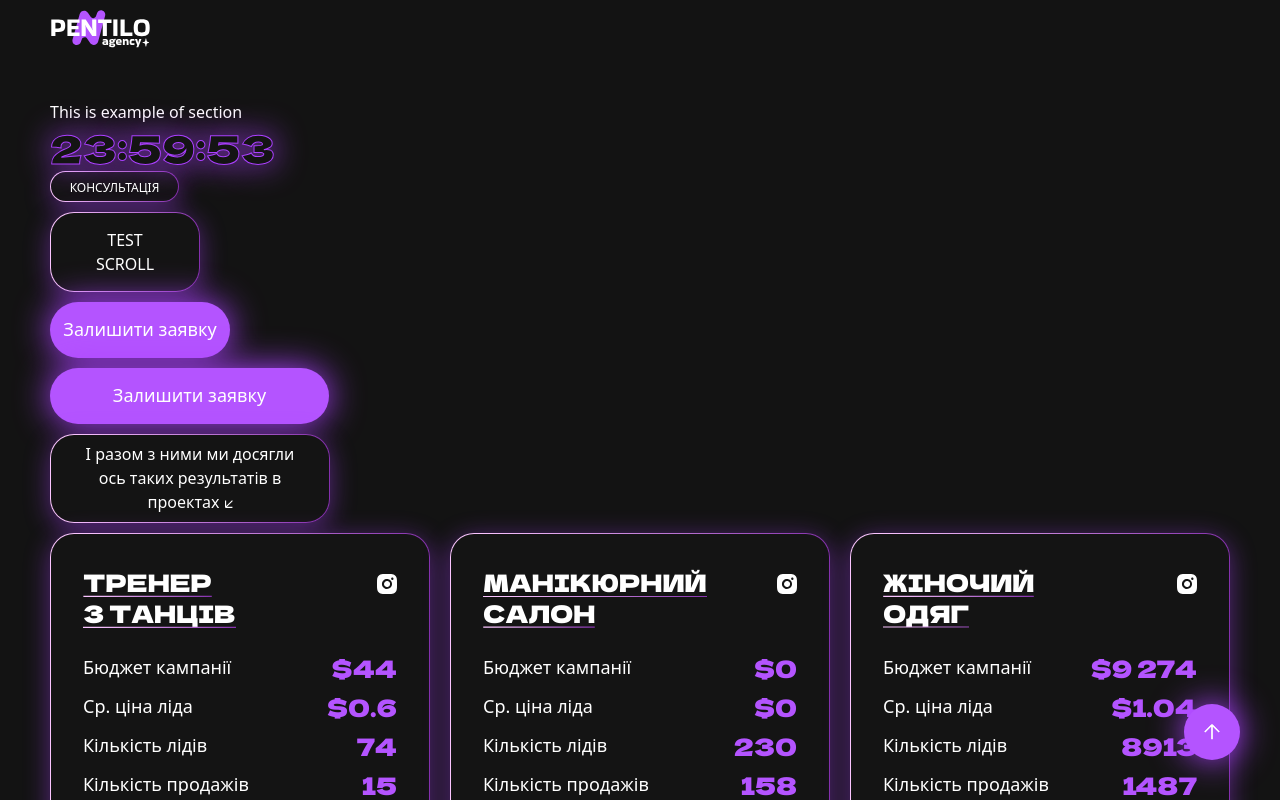
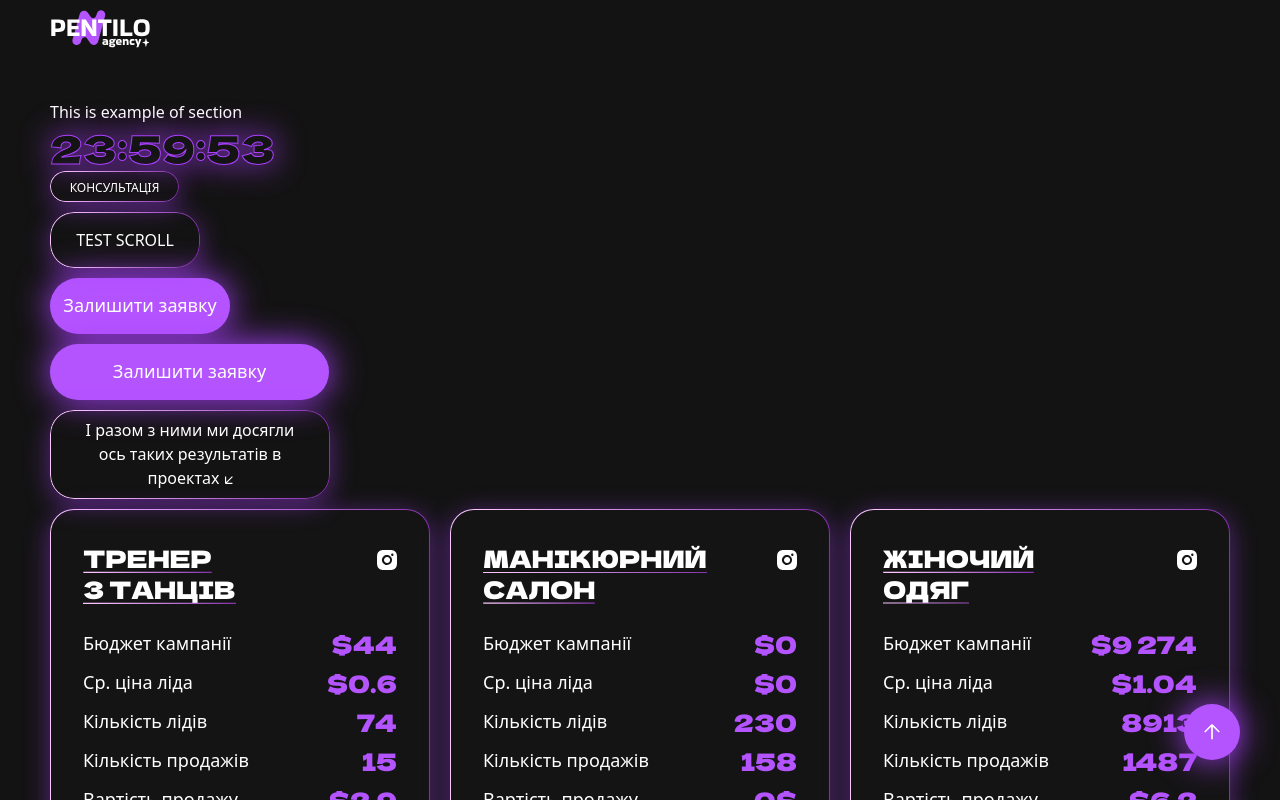
Before and after one commit to SoftRyzen-internship/pentilo-agency, a Next.js app: page / in a window 1280 px wide. Shown: the top 800 px of the page. Built offline with nearby package versions, Linux system fonts and the light colour scheme.

Commit message:
fix nlack buttons hover

```diff
--- a/prettier.config.js
+++ b/prettier.config.js
@@ -1,4 +1,4 @@
 // prettier.config.js
 module.exports = {
-  plugins: [require('prettier-plugin-tailwindcss')],
+  plugins: ['prettier-plugin-tailwindcss'],
 };
--- a/src/components/CaseCard/CaseCard.tsx
+++ b/src/components/CaseCard/CaseCard.tsx
@@ -13,26 +13,26 @@ import { CaseCardProps } from './types';
 export const CaseCard: React.FC<CaseCardProps> = ({ title, link, list }) => {
   return (
     <div
-      className={`w-full max-w-[328px] h-[311px] rounded-card shadow-input
-    pt-[29px] pb-[32px] px-[32px]  xl:max-w-[380px] xl:h-[384px] xl:pt-[32px] xl:pb-[39px] ${css.border}`}
+      className={`h-[311px] w-full max-w-[328px] rounded-card px-[32px]
+    pb-[32px] pt-[29px] shadow-input  xl:h-[384px] xl:max-w-[380px] xl:pb-[39px] xl:pt-[32px] ${css.border}`}
     >
       <Link
         href={link}
-        className="flex justify-between mb-6 xl:mb-[26px]"
+        className="mb-6 flex justify-between xl:mb-[26px]"
         rel="noopener noreferrer nofollow"
         target="_blank"
       >
-        <h3 className="uppercase font-dela_gothic text-s_xs text-left max-w-[150px] xl:text-xxl_xs xl:max-w-[200px]">
+        <h3 className="max-w-[150px] text-left font-dela_gothic text-s_xs uppercase xl:max-w-[200px] xl:text-xxl_xs">
           {title.map((row, idx) => (
-            <span key={idx} className={`inline-block relative ${css.cardline}`}>
+            <span key={idx} className={`relative inline-block ${css.cardline}`}>
               {row}
             </span>
           ))}
-          <Up className=" w-[10px] h-[10px] inline-block ml-[5px] xl:w-[15px] xl:h-[15px] xl:ml-[7px]" />
+          <Up className=" ml-[5px] inline-block h-[10px] w-[10px] xl:ml-[7px] xl:h-[15px] xl:w-[15px]" />
         </h3>
         <Instagram
-          className=" w-5 h-5 mt-2 hover:text-lightGray focus:text-lightGray
-        active:text-grey btn-transition "
+          className=" btn-transition mt-2 h-5 w-5 hover:text-lightGray
+        focus:text-lightGray active:text-grey "
         />
       </Link>
       <CasePriceList list={list} />
--- a/src/components/CasePriceList/CasePriceList.tsx
+++ b/src/components/CasePriceList/CasePriceList.tsx
@@ -7,10 +7,10 @@ export const CasePriceList: React.FC<Pick<CaseCardProps, 'list'>> = ({
 }) => (
   <ul className="grid gap-2 xl:gap-[12px]">
     {list.map(({ text, number }, idx) => (
-      <li key={idx} className="flex justify-between items-center">
+      <li key={idx} className="flex items-center justify-between">
         <span className="text-s_middle xl:text-l_middle">{text}</span>
         <span
-          className="uppercase font-dela_gothic text-s_xs leading-none
+          className="font-dela_gothic text-s_xs uppercase leading-none
           text-purple-light xl:text-xxl_xs xl:leading-none"
         >
           {number}
--- a/src/components/ui/Button/Button.module.css
+++ b/src/components/ui/Button/Button.module.css
@@ -1,6 +1,17 @@
 .border {
-  background:
-    linear-gradient(#141414, #141414) padding-box,
-    linear-gradient(271.75deg, #8430ac 2.23%, #fac4ff 92.14%) border-box;
-  border: 1px solid transparent;
+  position: relative;
 }
+
+.border::before {
+  content: '';
+  position: absolute;
+  inset: 0;
+  border-radius: 24px;
+  padding: 1px;
+  background: linear-gradient(271.75deg, #8430ac 2.23%, #fac4ff 92.14%);
+  -webkit-mask:
+    linear-gradient(#fff 0 0) content-box,
+    linear-gradient(#fff 0 0);
+  -webkit-mask-composite: xor;
+  mask-composite: exclude;
+}
--- a/src/components/ui/Button/Button.tsx
+++ b/src/components/ui/Button/Button.tsx
@@ -23,7 +23,7 @@ export const Button: React.FC<ButtonProps> = ({
       accent === true,
     ' hover:bg-purple-hover focus:bg-purple-hover active:bg-purple-active btn-transition':
       accent === true,
-    'rounded-buttonSec shadow-input py-[7.5px] px-[26px] max-w-[280px]':
+    'rounded-buttonSec shadow-input py-[8.5px] px-[26px] max-w-[280px]':
       accent === false,
     'hover:bg-purple-hoverSec focus:bg-purple-hoverSec active:bg-purple-activeSec btn-transition':
       accent === false,
@@ -43,12 +43,12 @@ export const Button: React.FC<ButtonProps> = ({
       }}
       href={href}
       type={buttonType}
-      className={`${btnStyles} ${className}`}
+      className={`${btnStyles} ${className} `}
     >
       <span className={`${textStyles} ${fontStyle}`}>
         {content}
         {Icon ? (
-          <Icon width={8} height={8} className="inline-block ml-[5px]" />
+          <Icon width={8} height={8} className="ml-[5px] inline-block" />
         ) : null}
       </span>
     </Tag>
--- a/src/components/ui/ScrollToTopButton/ScrollToTopButton.tsx
+++ b/src/components/ui/ScrollToTopButton/ScrollToTopButton.tsx
@@ -10,8 +10,8 @@ export const ScrollToTopButton = ({ sectionIdStart }) => {
   return (
     <Link
       href="#top"
-      className={`fixed bottom-10 right-10 bg-purple-light text-white rounded-full w-14 h-14 cursor-pointer hover:bg-purple-hover
-         shadow-button transition-opacity btn-transition scroll-to-top-button ${
+      className={`btn-transition scroll-to-top-button fixed bottom-10 right-10 h-14 w-14 cursor-pointer rounded-full bg-purple-light
+         text-white shadow-button transition-opacity hover:bg-purple-hover ${
            isVisible ? 'opacity-100' : 'opacity-0'
          }`}
       onClick={scrollToTop}
--- a/src/views/ExampleSection/ExampleSection.tsx
+++ b/src/views/ExampleSection/ExampleSection.tsx
@@ -12,7 +12,7 @@ import s from '@/views/ExampleSection/ExampleSection.module.css';
 export const ExampleSection = () => (
   <section
     id="expertise"
-    className={`${s.section}  h-[150vh] text-shadow-xxs container relative`}
+    className={`${s.section}  text-shadow-xxs container relative h-[150vh]`}
   >
     <h2 className="mt-[100px]">This is example of section</h2>
 
@@ -24,7 +24,7 @@ export const ExampleSection = () => (
       accent={false}
       href="/"
       content="КОНСУЛЬТАЦІЯ"
-      className="mb-[10px] hidden xl:block xl:py-[2.5px] xl:px-[10px] xl:w-[129px]"
+      className="mb-[10px] hidden xl:block xl:w-[129px] xl:px-[10px] xl:py-[3.5px]"
       fontStyle="xl:text-xs"
     />
 
@@ -34,7 +34,7 @@ export const ExampleSection = () => (
       accent={false}
       href="customId"
       content="TEST SCROLL"
-      className="mb-[10px] hidden xl:block xl:w-[150px] xl:py-[15px] "
+      className="mb-[10px] hidden xl:block xl:w-[150px] xl:py-[16px] "
     />
 
     {/* Кнопка Залишити заявку */}
@@ -43,7 +43,7 @@ export const ExampleSection = () => (
       accent={true}
       href="/"
       content="Залишити заявку"
-      className="xl:w-[180px] mb-[10px]"
+      className="mb-[10px] xl:w-[180px]"
     />
 
     {/* Кнопка для форми, як баттон */}
@@ -52,7 +52,7 @@ export const ExampleSection = () => (
       accent={true}
       buttonType="submit"
       content="Залишити заявку"
-      className="xl:w-[279px] mb-[10px]"
+      className="mb-[10px] xl:w-[279px]"
     />
 
     {/* Кнопка із свг */}
@@ -75,6 +75,6 @@ export const ExampleSection = () => (
     <Accordion />
 
     {/* Елемент для тестування скролу */}
-    <div className="h-[1000px] bg-black-light mt-[800px]" id="customId"></div>
+    <div className="mt-[800px] h-[1000px] bg-black-light" id="customId"></div>
   </section>
 );
--- a/src/views/Header/Header.tsx
+++ b/src/views/Header/Header.tsx
@@ -22,7 +22,7 @@ export const Header = () => {
       variants={isBlur ? blur : {}}
       initial="initial"
       animate="animate"
-      className="fixed top-0 left-1/2 -translate-x-1/2 container w-full pt-[10px] pb-[8px]"
+      className="container fixed left-1/2 top-0 w-full -translate-x-1/2 pb-[8px] pt-[10px]"
     >
       <Logo />
     </motion.header>
```
Also changed, not shown: src/components/Accordion/Accordion.tsx (+9 -9 lines), .prettierrc.json.
